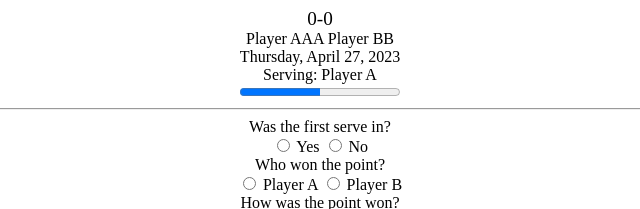
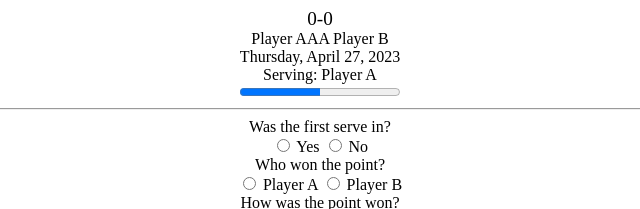
Before and after one commit to simsaidan/simsaidan.github.io, a plain HTML site: page webtapp.html in a window 1280 px wide. Shown: the top 209 px of the page, 320-960 px from the left. Drawn offline with Linux system fonts and the light colour scheme.

Commit message:
debugging

```diff
--- a/webtapp.html
+++ b/webtapp.html
@@ -25,7 +25,7 @@
   <div class="score">Score</div>
   <div class="Players">
     <span class="PlayerA">Player AAA</span>
-    <span class="PlayerB">Player BB</span>
+    <span class="PlayerB">Player B</span>
   </div>
   <div class="date"> Date</div>
   <div class="server">Serving:</div>
@@ -408,7 +408,7 @@
       tm5.textContent = '2nd Serve Won %'
       const tr5 = document.querySelector('.tr5');
       tr5.textContent = (mstats.bsecondpts === 0) ? '-' : (100 * mstats.bsecondwonpts / (mstats.bsecondpts)).toFixed(2)
-      confirm("wtf is going on?")
+
       const tl6 = document.querySelector('.tl6');
       tl6.textContent = ''
       const tm6 = document.querySelector('.tm6');
@@ -421,6 +421,7 @@
       tm7.textContent = 'Service Points Won %'
       const tr7 = document.querySelector('.tr7');
       tr7.textContent = ((mstats.bfirstpts + mstats.bsecondpts) === 0) ? '-' : (100 * (mstats.bfirstwonpts + bsecondwonpts) / (mstats.bfirstpts + mstats.bsecondpts)).toFixed(2)
+      confirm("wtf is going on?")
       overviewbfmiddle()
     }
     function overviewbf() {
```
